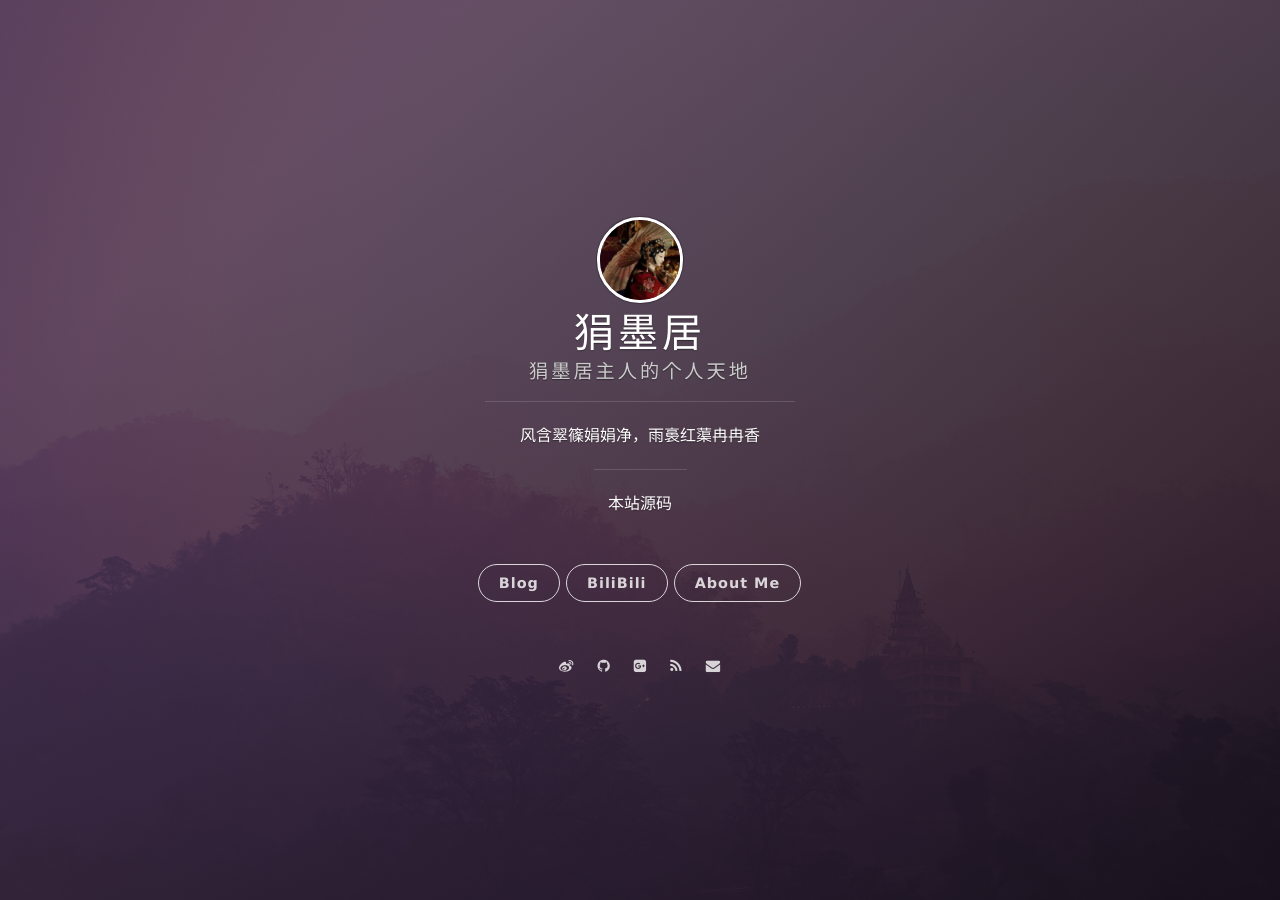
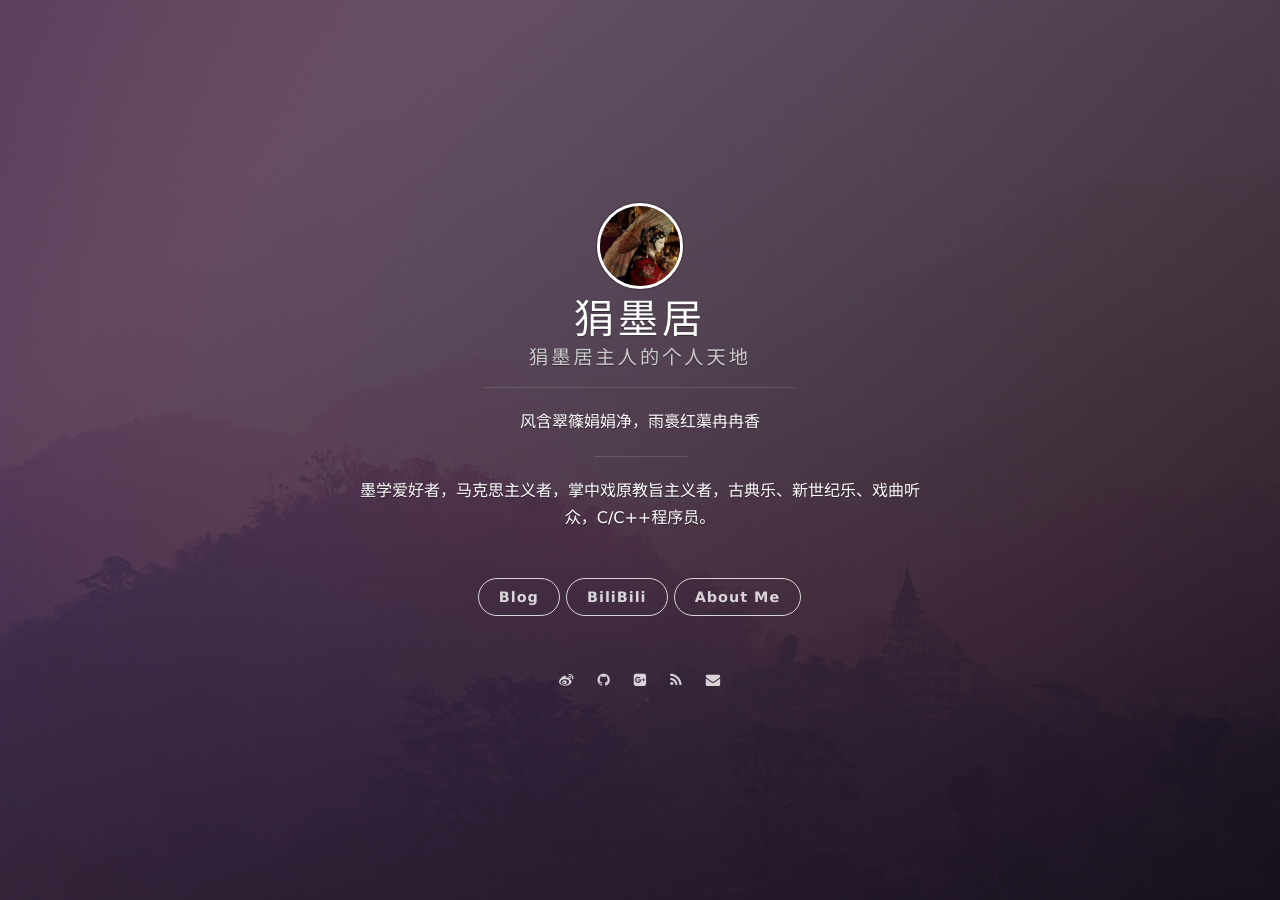
Before and after one commit to linusboyle/linusboyle.cn, a Jekyll site: the page built from index.html, in a window 1280 px wide. Built offline with Jekyll 4.4.1, drawn with Linux system fonts in a browser that asks for light colours; nearby versions of some CDN libraries; the list of posts is cut into pages by our own code.

Commit message:
new description

```diff
--- a/_config.yml
+++ b/_config.yml
@@ -1,7 +1,7 @@
 # Basic
 title: 狷墨居
 subtitle: 狷墨居主人的个人天地
-welcome_message: <a href="https://github.com/linusboyle/linusboyle.github.io" target="_blank">本站源码</a>
+welcome_message: 墨学爱好者，马克思主义者，掌中戏原教旨主义者，古典乐、新世纪乐、戏曲听众，C/C++程序员。
 description: 风含翠篠娟娟净，雨裛红蕖冉冉香
 creator: <a href="https://github.com/linusboyle">@狷墨居主人</a>
 
```
